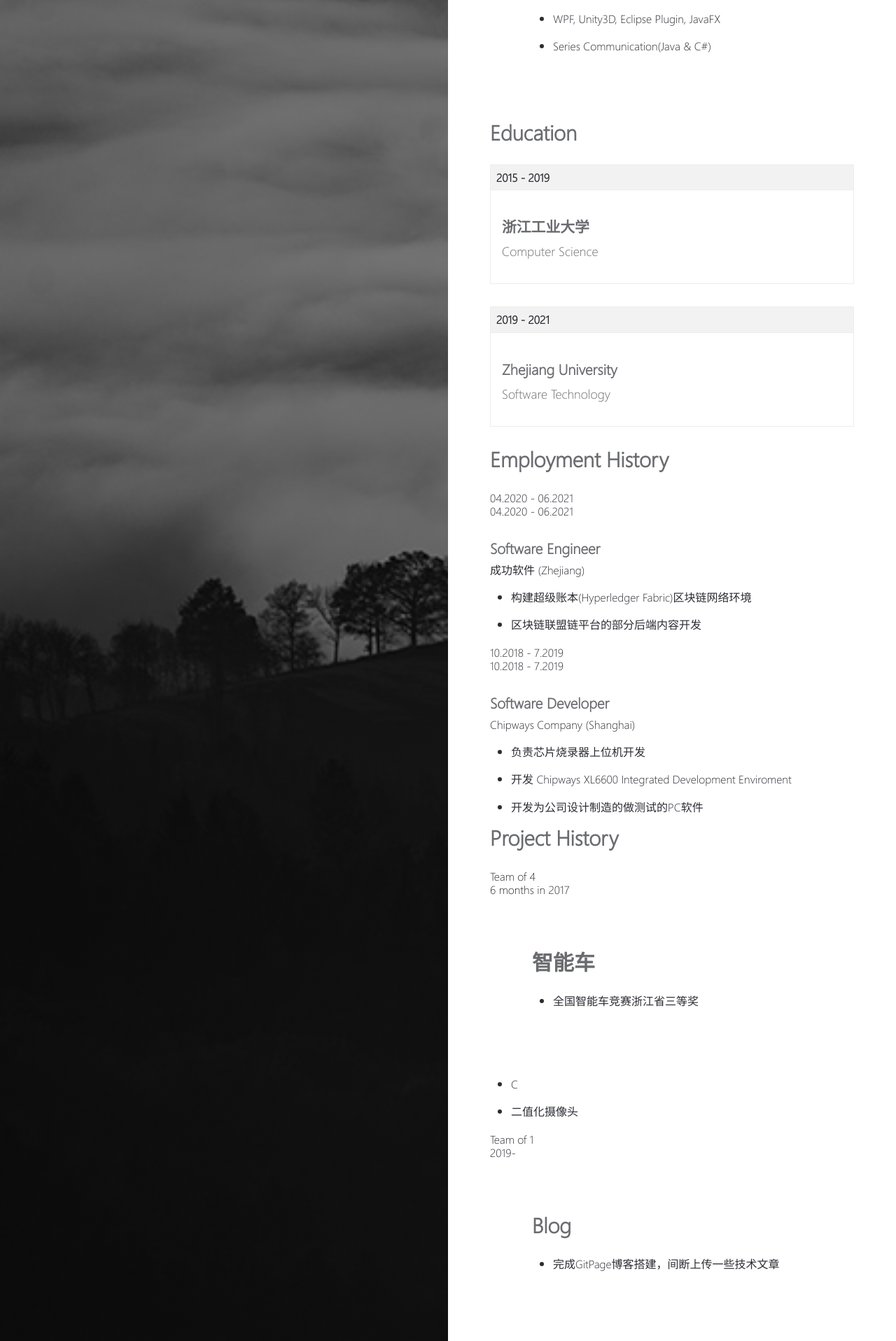
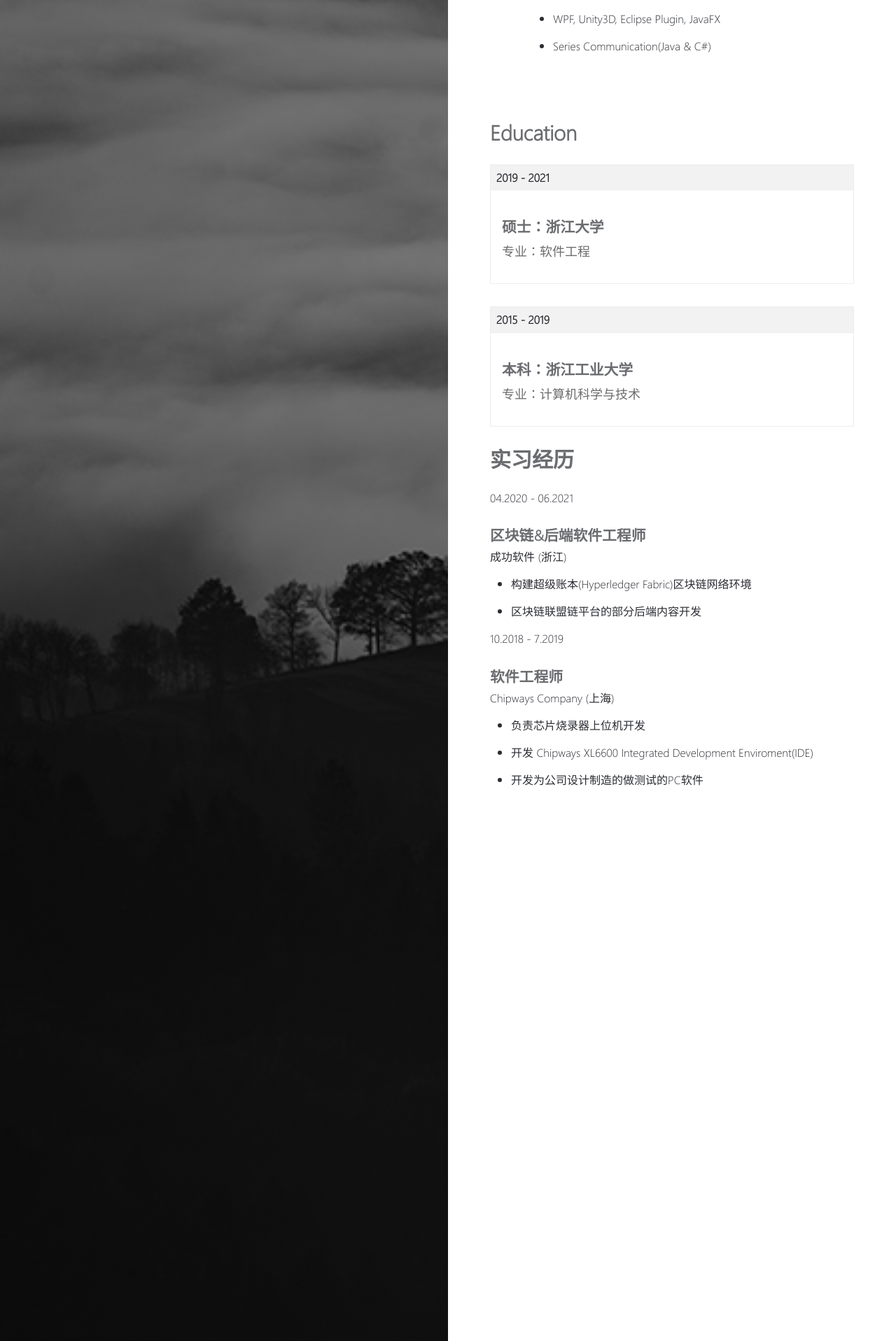
Before and after one commit to Maple-Chan/Maple-Chan.github.io, a Jekyll site: the page built from _pages/cv.md, in a window 1280 px wide. Shown: the part 577-2494 px from the top of the page at 70% size. Built offline with Jekyll 4.4.1, drawn with Linux system fonts in a browser that asks for light colours; some of the changed text lies outside the part shown.

Commit message:
modify cv model

```diff
--- a/_data/cv.yml
+++ b/_data/cv.yml
@@ -6,27 +6,28 @@ jdecent:
         - "WPF, Unity3D, Eclipse Plugin, JavaFX"
         - "Series Communication(Java & C#)"
     education:
+        - time:             "2019 - 2021"
+          location:         "硕士：浙江大学"
+          description:      "专业：软件工程"
         - time:             "2015 - 2019"
-          location:         "浙江工业大学"
-          description:      "Computer Science"
-        - time:             "2019 - 2021"
-          location:         "Zhejiang University"
-          description:      "Software Technology"
+          location:         "本科：浙江工业大学"
+          description:      "专业：计算机科学与技术"
+
     employment:
         - time:             "04.2020 - 06.2021"
-          location:         "Zhejiang"
+          location:         "浙江"
           company:          "成功软件"
-          position:         "Software Engineer"
+          position:         "区块链&后端软件工程师"
           responsibilities:
             - "构建超级账本(Hyperledger Fabric)区块链网络环境"
             - "区块链联盟链平台的部分后端内容开发"
         - time:             "10.2018 - 7.2019"
-          location:         "Shanghai"
+          location:         "上海"
           company:          "Chipways Company"
-          position:         "Software Developer"
+          position:         "软件工程师"
           responsibilities:
             - "负责芯片烧录器上位机开发"
-            - "开发 Chipways XL6600 Integrated Development Enviroment"
+            - "开发 Chipways XL6600 Integrated Development Enviroment(IDE)"
             - "开发为公司设计制造的做测试的PC软件"
 
     projects:
--- a/_pages/cv.md
+++ b/_pages/cv.md
@@ -42,13 +42,12 @@ excerpt:   This page contains the curriculum vitae (CV) of the author.
     {% endfor %}
 </div>
 
-<h2 class="employment-heading">Employment History</h2>
+<h2 class="employment-heading">实习经历</h2>
 
 <div class="timeline-container">
     {% for employment in cv.employment %}
     <div class="timeline-block">
         <div class="marker"></div>
-        <div class="time">{{employment.time}}</div>
         <div class="timeline-content">
             <div class="time">{{employment.time}}</div>
             <h3>{{employment.position}}</h3>
@@ -62,32 +61,3 @@ excerpt:   This page contains the curriculum vitae (CV) of the author.
     </div>
     {% endfor %}
 </div>
-
-
-<h2 class="project-heading">Project History</h2>
-
-{% for project in cv.projects %}
-<div class="md-card shadow project">
-    <div class="meta">
-        <div class="team">{{project.team}}</div>
-        <div class="time">{{project.time}}</div>
-    </div>
-    <div class="content">
-        <h2>{{project.title}}</h2>
-        <ul>
-            {% for responsibility in project.responsibilities %}
-            <li>{{responsibility}}</li>
-            {% endfor %}
-        </ul>
-    </div>
-    <div class="footer">
-        <ul>
-            {% assign technologies = project.technologies | split: ',' %}
-            {% for technology in technologies %}
-            <li> {{ technology }}</li>
-            {% endfor %}
-        </ul>
-        <span class="icon-briefcase"></span>
-    </div>
-</div>
-{% endfor %}
```
